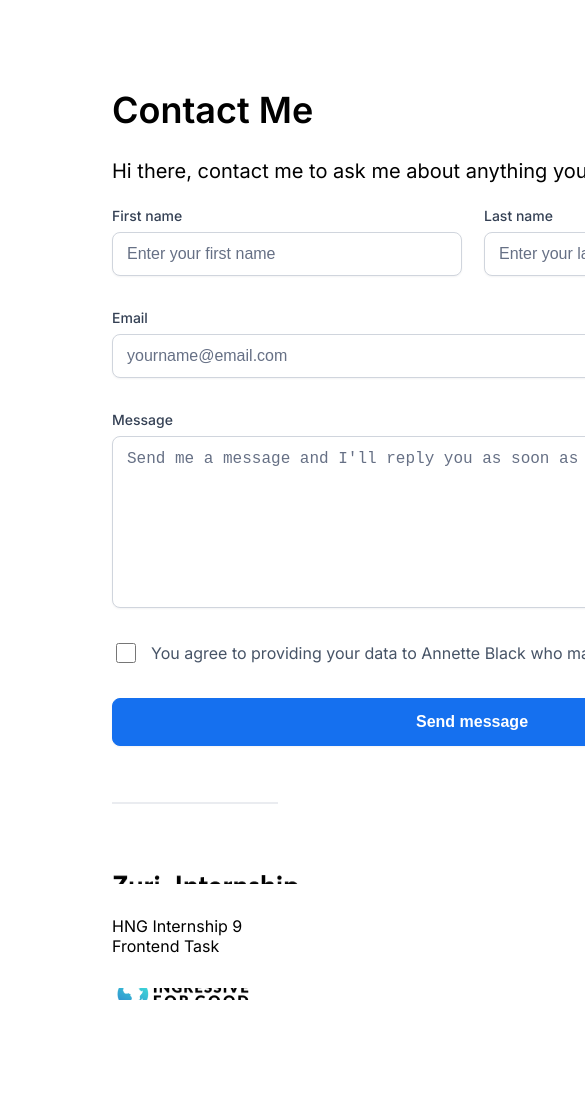
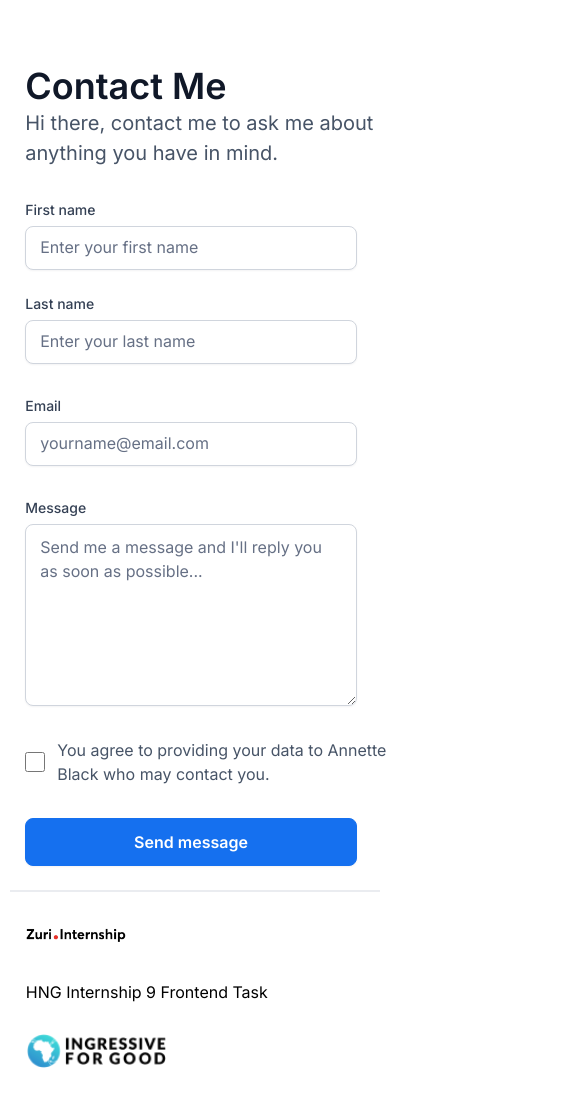
Before and after one commit to Don-Alvin/Zuri-Frontend, a React (Vite) app in the folder Stage-one/: page /contact in a window 390 px wide. Shown: the top 1096 px of the page, 585 px wide, since content can reach past the window. Built offline with nearby package versions, Linux system fonts and the light colour scheme.

Commit message:
Final design and responsiveness

```diff
--- a/Stage-one/src/App.css
+++ b/Stage-one/src/App.css
@@ -1,13 +1,8 @@
 .app {
 	display: flex;
+	align-items: center;
 	flex-direction: column;
-	align-items: center;
-	padding: 64px 112px;
 	gap: 24px;
+	width: 100%;
+	padding-top: 64px;
 }
-
-@media screen and (max-width: 450px) {
-	.app {
-		position: relative;
-	}
-}
--- a/Stage-one/src/components/ContactUs/ContactUs.css
+++ b/Stage-one/src/components/ContactUs/ContactUs.css
@@ -1,54 +1,62 @@
 .contact {
+	width: 100%;
 	display: flex;
 	justify-content: center;
-	margin: auto;
 }
 
 .contact-container {
-	width: 720px;
-	display: flex;
-	flex-direction: column;
-	gap: 48px;
-	align-items: flex-start;
+	width: 90%;
+	display: grid;
+	justify-content: center;
+	gap: 32px;
 }
 
 .contact-intro {
-	height: 94px;
+	display: grid;
+	flex-direction: column;
+	justify-content: flex-start;
 }
 .contact-intro h1 {
-	width: 448px;
 	font-weight: 600;
 	font-size: 36px;
 	line-height: 44px;
+	color: #101828;
 }
 
 .contact-intro p {
-	width: 100%;
 	font-size: 20px;
 	line-height: 30px;
 	font-weight: 400;
+	color: #475467;
 }
 
 .contact-form {
 	width: 100%;
-	display: flex;
-	flex-direction: column;
-	align-items: flex-start;
+	display: grid;
+	justify-content: flex-start;
 	gap: 32px;
-	padding: 0;
 }
 
 .names {
-	width: 720px;
+	width: 100%;
 	height: 70px;
 	display: flex;
-	align-items: flex-start;
+	align-items: center;
 	gap: 24px;
 	padding: 0;
 }
 
+.names__name {
+	width: 50%;
+	height: 70px;
+	display: flex;
+	flex-direction: column;
+	align-items: flex-start;
+	gap: 6px;
+}
+
 .names__name input {
-	width: 320px;
+	width: 100%;
 	height: 44px;
 	padding: 10px 14px;
 	background-color: #fff;
@@ -67,15 +75,6 @@ input:focus {
 	outline: 1px solid #5095f7;
 }
 
-.names__name {
-	width: 348px;
-	height: 70px;
-	display: flex;
-	flex-direction: column;
-	align-items: flex-start;
-	gap: 6px;
-}
-
 label,
 .textarea-header {
 	font-size: 14px;
@@ -85,7 +84,7 @@ label,
 }
 
 .email {
-	width: 100px;
+	width: 100%;
 	height: 70px;
 	display: flex;
 	flex-direction: column;
@@ -93,7 +92,7 @@ label,
 }
 
 .email input {
-	width: 720px;
+	width: 100%;
 	height: 44px;
 	background: #ffffff;
 	border: 1px solid #d0d5dd;
@@ -178,4 +177,39 @@ textarea::placeholder {
 	font-weight: 600;
 	font-size: 16px;
 	line-height: 24px;
+	cursor: pointer;
 }
+
+/* MOBILE VERSION */
+
+@media screen and (max-width: 890px) {
+	.contact {
+		padding-left: 24px;
+	}
+	.names {
+		width: 100%;
+		display: grid;
+		justify-content: flex-start;
+		height: 164px;
+	}
+
+	.names__name {
+		width: 85vw;
+	}
+
+	.email input {
+		width: 85vw;
+	}
+
+	textarea {
+		width: 85vw;
+	}
+
+	.checkbox-message {
+		width: 85vw;
+	}
+
+	#btn__submit {
+		width: 85vw;
+	}
+}
--- a/Stage-one/src/components/Footer/Footer.css
+++ b/Stage-one/src/components/Footer/Footer.css
@@ -1,38 +1,35 @@
 .footer {
 	display: flex;
-	flex-direction: column;
-	align-items: center;
-	padding: 48px 0;
-	gap: 64px;
-}
-
-.footer__line {
-	width: 100%;
-	height: 2px;
-	background-color: #eaecf0;
+	justify-content: center;
+	padding: 24px 0;
+	width: 95%;
+	border-top: 2px solid #eaecf0;
 }
 
 .footer__content {
+	width: 100%;
 	display: flex;
 	align-items: center;
 	justify-content: space-between;
 	gap: 32px;
-	width: 1100px;
 	height: 64px;
 }
 
 .footer__img-1 {
 	background-image: url("../../assets/Zuri.Internship_Logo.png");
 	background-repeat: no-repeat;
-	width: 187px;
-	height: 34px;
+	background-position: center;
+	background-size: contain;
+	width: 100px;
+	height: 20px;
 }
 
 .footer__img-2 {
-	width: 132px;
-	height: 34px;
+	width: 100px;
+	height: 20px;
 	background-image: url("../../assets/I4G.png");
 	background-repeat: no-repeat;
+	background-size: contain;
 	background-position: center;
 }
 
@@ -40,30 +37,27 @@
 
 @media screen and (max-width: 890px) {
 	.footer {
-		width: 100%;
-		padding: 32px 0;
-	}
-
-	.footer__line {
-		width: 100%;
+		display: grid;
+		justify-content: flex-start;
 	}
 
 	.footer__content {
-		width: 100%;
-		height: 132px;
+		width: 90vw;
+		height: fit-content;
 		display: flex;
 		padding: 0 16px;
 		flex-direction: column;
 		align-items: flex-start;
+		gap: 32px;
 	}
 
 	.footer__img-1 {
-		width: 187px;
-		height: 35px;
+		width: 100px;
+		height: 34px;
 	}
 
 	.footer__img-2 {
 		width: 140px;
-		height: 27px;
+		height: 34px;
 	}
 }
--- a/Stage-one/src/components/Footer/Footer.jsx
+++ b/Stage-one/src/components/Footer/Footer.jsx
@@ -3,16 +3,13 @@ import './Footer.css'
 
 const Footer = () => {
   return (
-    <>
       <footer className='footer'>
-        <div className='footer__line'></div>
         <div className="footer__content">
           <div className="footer__img-1"></div>
           <span className="footer__text">HNG Internship 9 Frontend Task</span>
           <div className='footer__img-2'></div>
         </div>
       </footer>
-    </>
   )
 }
 
--- a/Stage-one/src/components/Main/Main.css
+++ b/Stage-one/src/components/Main/Main.css
@@ -1,22 +1,34 @@
-.main {
+main {
+	width: 98%;
 	display: flex;
 	flex-direction: column;
+	gap: 32px;
 	align-items: center;
-	padding: 0 32px;
+}
+
+.main {
+	display: grid;
+	flex-direction: column;
+	align-items: center;
+	width: 90%;
 	gap: 32px;
 }
 
 .profile {
+	width: auto;
 	display: flex;
 	flex-direction: column;
 	align-items: center;
-	padding: 0;
+	justify-content: flex-start;
 	gap: 24px;
-	height: 142px;
+	height: fit-content;
 }
 
 .profile__img {
 	background-image: url("../../assets/profile__img.png");
+	background-repeat: no-repeat;
+	background-position: center;
+	background-size: contain;
 	width: 88px;
 	height: 88px;
 	border-radius: 50%;
@@ -24,12 +36,10 @@
 
 .profile__twitter,
 .profile__slack {
-	width: 100%;
 	display: flex;
 	justify-content: center;
 	align-items: center;
-	gap: 8px;
-	height: 30px;
+	/* gap: 8px; */
 	line-height: 30px;
 	text-align: center;
 	font-size: 20px;
@@ -46,7 +56,7 @@
 	flex-direction: column;
 	align-items: center;
 	gap: 24px;
-	width: 90%;
+	width: 100%;
 }
 
 .links__list {
@@ -85,6 +95,8 @@
 	line-height: 28px;
 	font-size: 18px;
 	font-weight: 500;
+	width: 100%;
+	text-align: center;
 }
 
 .btn a sub {
@@ -109,13 +121,7 @@
 
 @media screen and (max-width: 890px) {
 	.main {
-		width: 80%;
-		padding: 0 16px;
-	}
-
-	.profile {
-		width: 80%;
-		height: 140px;
+		gap: 24px;
 	}
 
 	.profile__twitter,
@@ -125,13 +131,8 @@
 		height: 28px;
 	}
 
-	.links {
-		width: 80%;
-		align-items: center;
-	}
-
 	.btn {
-		width: 340px;
+		width: 70vw;
 		height: 68px;
 	}
 
--- a/Stage-one/src/index.css
+++ b/Stage-one/src/index.css
@@ -1,8 +1,12 @@
 @import url("https://fonts.googleapis.com/css2?family=Inter:wght@400;500;600;700&display=swap");
 
-body {
+* {
 	font-family: "Inter", sans-serif;
 	padding: 0;
 	margin: 0;
 	box-sizing: border-box;
 }
+
+body {
+	margin: auto;
+}
```
Also changed, not shown: 1 other file (tests, documents, lock files or other folders).
